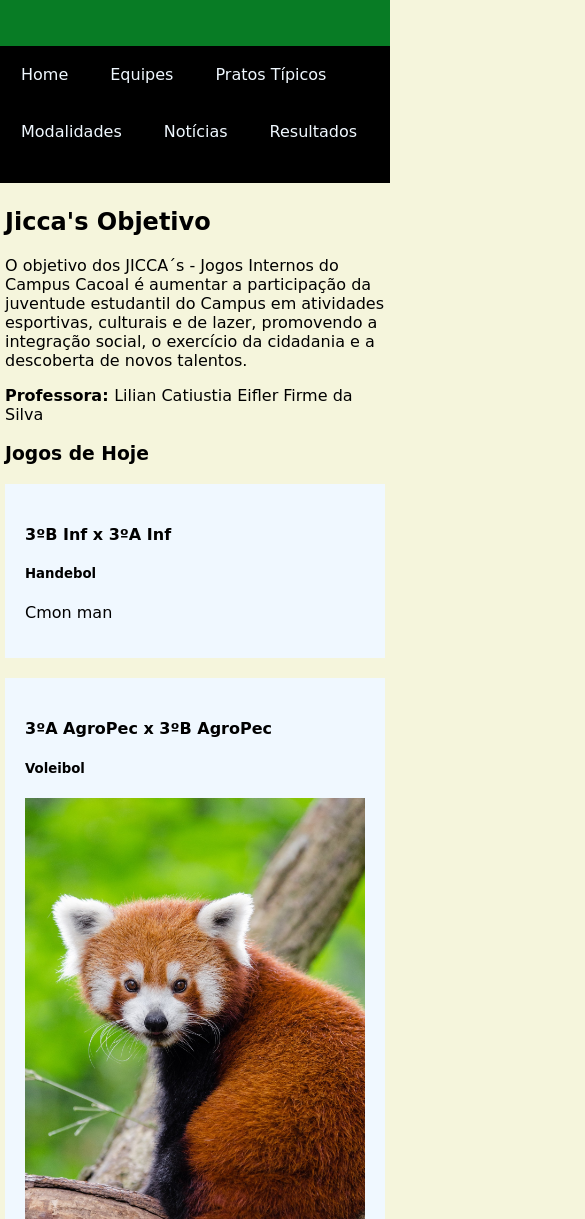
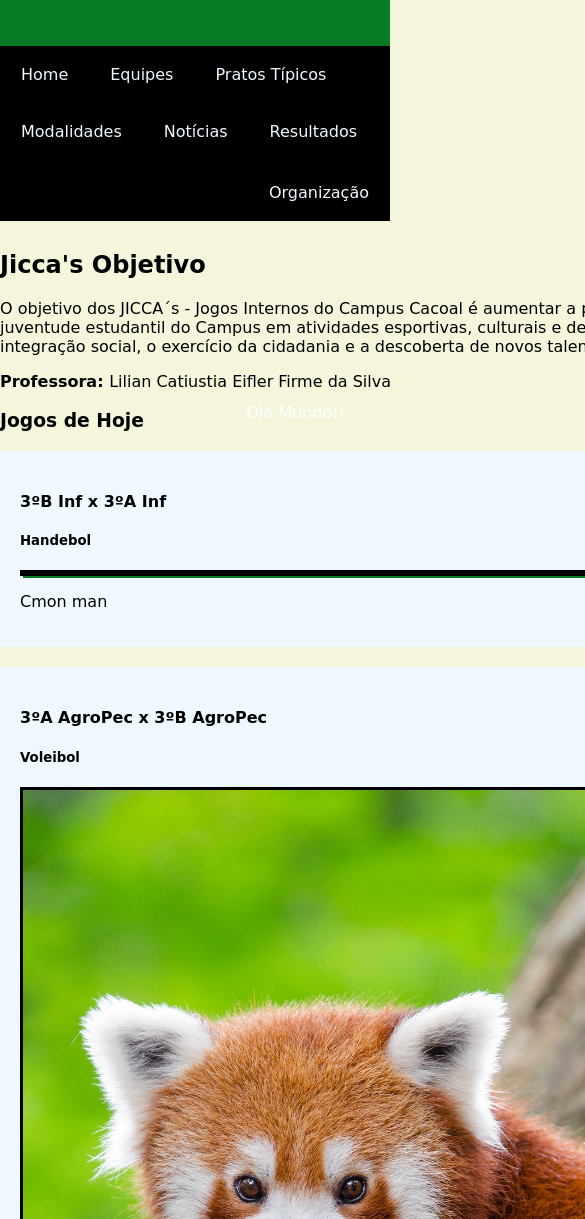
Before and after one commit to Winez07/Jicca, a plain HTML site: page index.html in a window 390 px wide. Shown: the part 381-1600 px from the top of the page, 585 px wide, since content can reach past the window. Drawn offline with Linux system fonts and the light colour scheme.

Commit message:
Pagina Jiccas

```diff
--- a/css/layout.css
+++ b/css/layout.css
@@ -89,18 +89,6 @@ footer{
     margin-top: 20px;
 }
 
-@media screen and (max-width: 1024px){
-    .corpo{
-        width: 100%;
-        margin: 0;
-        padding: 5px;
-    }
-
-    .esquerda, .direita{
-        width: 100%;
-        padding: 0;
-    }
-}
 
 .imagens{
     width: 100%;
@@ -110,10 +98,42 @@ footer{
     width: 100%;
 }
 
+.imagens{
+    border: #000 3px solid;
+    box-shadow: rgb(8, 124, 37) 3px 2px;
+}
+
+.imagens img{
+    width: 600px;
+}
+
+.imagens img{
+    width: 100%;
+}
+
+.container{
+    background-image: url(../images/red-panda-1851590_1920.jpg);
+    height: 2048px;
+    background-position: center;
+    background-size: cover;
+}
+
+.container p{
+    position: fixed;
+    bottom: 25px;
+    right: 45px;
+}
 @media screen and (max-width){
     .menuTopo ul li, .menuTopo a{
         float: none;
         width: 100%;
     }
 
+    @media screen and (max-width: 1024px){
+        .corpo{
+            width: 100%;
+            margin: 0;
+            padding: 5px;
+        }
+    }
 }
--- a/index.html
+++ b/index.html
@@ -6,6 +6,7 @@
     <meta name="viewport" content="width=device-width, initial-scale=1.0">
     <title>JICCA´s - Jogos Internos do Campus Cacoal</title>
     <link rel="stylesheet" href="css/layout.css">
+    <link rel="shortcut icon" href="images/verificado.png" type="image/x-icon">
 </head>
 
 <body>
@@ -21,7 +22,7 @@
             <li><a href="noticias.html">Notícias</a></li>
             <li><a href="resultados.html">Resultados</a></li>
         </ul>
-        <a="organizacao.html">Organização</a>
+        <a href="organizacao.html">Organização</a>
 
     </nav>
     <main class="corpo">
@@ -73,6 +74,10 @@
     <footer>
         <H3>Organização</H3>
         <p>Professores de Educação Física do <i>Campus</i></p>
+
+        <div class="container">
+            <p>Olá Mundo!!</p>
+        </div>
     </footer>
 </body>
 
```
Also changed, not shown: equipe.html (added), images/verificado.png (added), modalidades.html (added), noticias.html (added), organizacao.html (added), pratos.html (added), resultados.html (added).
